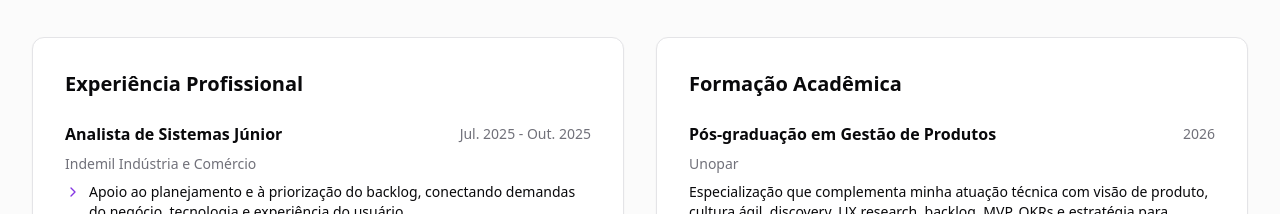
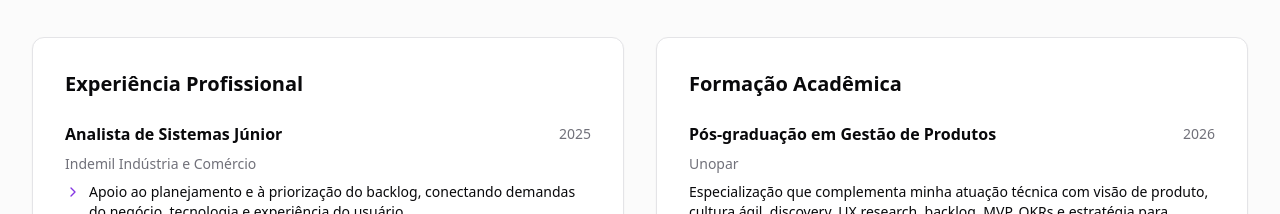
Before and after one commit to Milena-Kamitani/portifolio, a Next.js app: page / in a window 1280 px wide. Shown: the part 3560-3774 px from the top of the page. Built offline with nearby package versions, Linux system fonts and the light colour scheme.

Commit message:
Standardize experience dates

```diff
--- a/app/page.tsx
+++ b/app/page.tsx
@@ -316,7 +316,7 @@ export default function Home() {
                   <div className="mb-2 flex items-center justify-between gap-4">
                     <h4 className="font-bold">Analista de Sistemas Júnior</h4>
                     <span className="text-sm text-muted-foreground">
-                      Jul. 2025 - Out. 2025
+                      2025
                     </span>
                   </div>
                   <p className="mb-2 text-sm text-muted-foreground">
```
